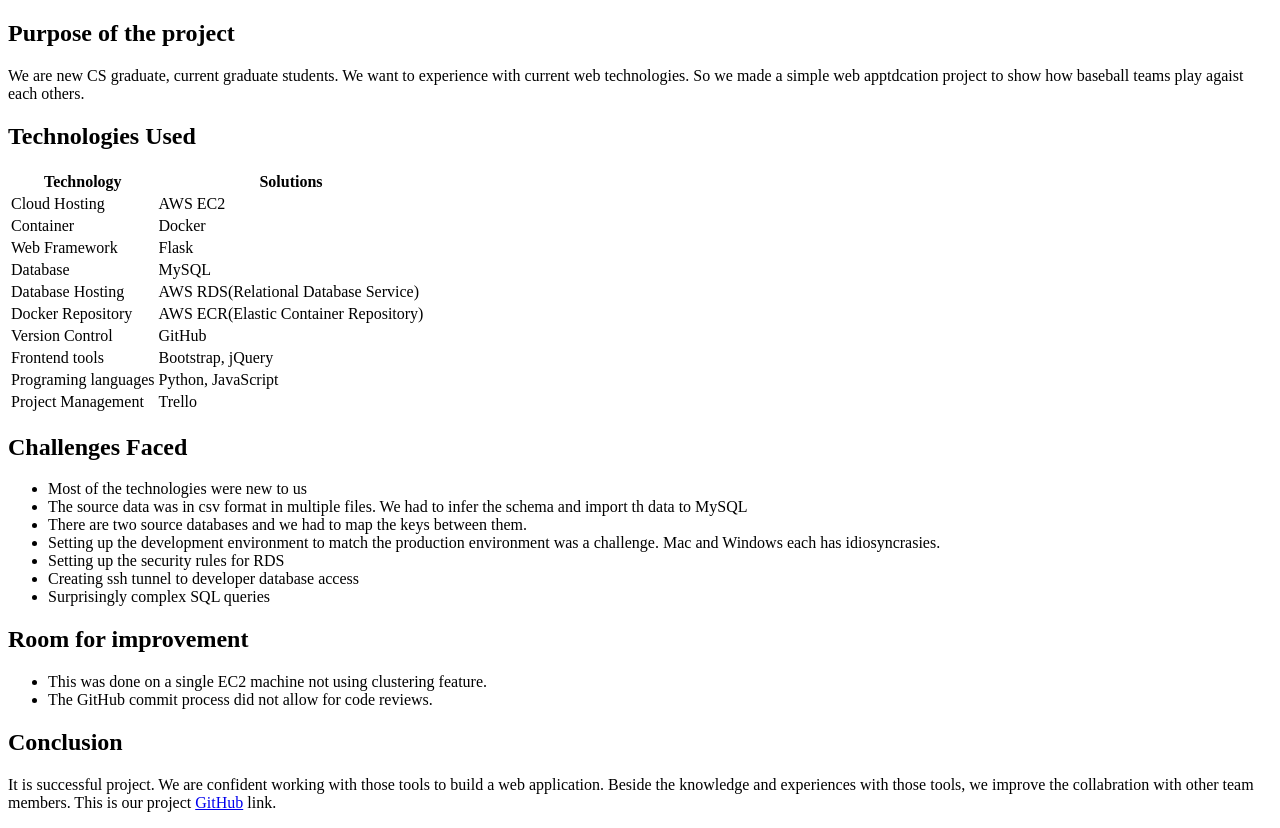
After one commit to Hien-TNguyen/mlb-h2h, a Flask app: page /about in a window 1280 px wide. The commit adds this page. Run offline with Flask 2, Linux system fonts and the light colour scheme; parts of the project's set-up code (start-up, migrations or seed data) failed here and were passed over; some libraries are stand-ins or nearby versions.

Commit message:
add About page, add total game row in compare.html

```diff
--- /dev/null
+++ b/Templates/about.html
@@ -0,0 +1,62 @@
+<!DOCTYPE html>
+<html>
+<head>
+<title>About MLBH2H Project</title>
+</head>
+<body>
+
+<p>
+<h2> Purpose of the project </h2>
+<p>We are new CS graduate, current graduate students. We want to experience with
+ current web technologies. So we made a simple web apptdcation project to show
+ how baseball teams play agaist each others.</p>
+<h2> Technologies Used </h2>
+<table>
+    <thead>
+        <tr>
+            <th>Technology</th>
+            <th>Solutions</th>
+        </tr>
+    </thead>
+    <tbody>
+        <tr><td style="text-align:left">Cloud Hosting </td>
+            <td style="text-align:left"> AWS EC2</td>
+        </tr>
+        <tr><td style="text-align:left">Container </td>
+            <td style="text-align:left"> Docker</td>
+        </tr>
+        <tr><td style="text-align:left">Web Framework </td><td style="text-align:left"> Flask</td></tr>
+        <tr><td style="text-align:left">Database </td><td style="text-align:left"> MySQL</td></tr>
+        <tr><td style="text-align:left">Database Hosting </td><td style="text-align:left"> AWS RDS(Relational Database Service)</td></tr>
+        <tr><td style="text-align:left">Docker Repository </td><td style="text-align:left"> AWS ECR(Elastic Container Repository)</td></tr>
+        <tr><td style="text-align:left">Version Control </td><td style="text-align:left"> GitHub</td></tr>
+        <tr><td style="text-align:left">Frontend tools </td><td style="text-align:left"> Bootstrap, jQuery</td></tr>
+        <tr><td style="text-align:left">Programing languages   </td><td style="text-align:left"> Python, JavaScript</td></tr>
+        <tr><td style="text-align:left">Project Management </td><td style="text-align:left"> Trello</td></tr>
+    </tbody>
+</table>
+<h2>Challenges Faced</h2>
+<ul>
+    <li>Most of the technologies were new to us</li>
+    <li>The source data was in csv format in multiple files.
+        We had to infer the schema and import th data to MySQL</li>
+    <li>There are two source databases and we had to map the keys between them.</li>
+    <li>Setting up the development environment to match the production environment was a challenge. Mac and Windows each has idiosyncrasies.</li>
+    <li>Setting up the security rules for RDS</li>
+    <li>Creating ssh tunnel to developer database access</li>
+    <li>Surprisingly complex SQL queries</li>
+</ul>
+<h2> Room for improvement </h2>
+<ul>
+    <li>This was done on a single EC2 machine not using clustering feature.</li>
+    <li>The GitHub commit process did not allow for code reviews.</li>
+</ul>
+
+<h2> Conclusion </h2>
+It is successful project. We are confident working with those tools to build a web application.
+Beside the knowledge and experiences with those tools, we improve the collabration with other team members.
+This is our project <a href="https://github.com/helstone28/mlb-h2h" target="_blank">GitHub</a> link.
+</p>
+
+</body>
+</html>
--- a/app.py
+++ b/app.py
@@ -19,15 +19,18 @@
 def index():
     return "FLASK PROJECT"
 
+@app.route("/about")
+def aboutPage():
+    return render_template("about.html")
+
 @app.route("/teams")
 def show_teams():
     cur, conn = connection()
 
-    query = """select distinct T.name, T.franchID, T.teamID
-            from lahman2016.Teams T JOIN lahman2016.TeamsFranchises TF
-            ON T.franchID = TF.franchID Where TF.active="Y"
-            AND T.name=TF.franchName ORDER BY T.name;"""
-
+    query = """SELECT distinct T.name, T.franchID, T.teamID
+               FROM lahman2016.Teams T JOIN lahman2016.TeamsFranchises TF ON T.franchID = TF.franchID
+               WHERE TF.active="Y" AND T.name=TF.franchName
+               ORDER BY T.name;"""
     cur.execute(query)
     data = cur.fetchall()
     len_data = len(data)
@@ -40,13 +43,16 @@
 def display_record(franchID):
     cur, conn = connection()
     query = """SELECT name, yearID, W , L, COALESCE(ROUND(W/(W+L),2)) as percentWin
-                FROM lahman2016.Teams where franchID= '{}' GROUP BY yearID;""".format(franchID)
+               FROM lahman2016.Teams
+               WHERE franchID= '{}'
+               GROUP BY yearID;""".format(franchID)
     cur.execute(query)
     records = cur.fetchall()
 
-    team_query = """select distinct T.name, T.franchID, T.teamID from lahman2016.Teams T JOIN
-            lahman2016.TeamsFranchises TF ON T.franchID = TF.franchID Where TF.active="Y"
-            AND T.name=TF.franchName AND T.franchID != '{}' ORDER BY T.name;""".format(franchID)
+    team_query = """SELECT distinct T.name, T.franchID, T.teamID
+                    FROM lahman2016.Teams T JOIN lahman2016.TeamsFranchises TF ON T.franchID = TF.franchID
+                    WHERE TF.active="Y" AND T.name=TF.franchName
+                        AND T.franchID != '{}' ORDER BY T.name;""".format(franchID)
     cur.execute(team_query)
     all_teams = cur.fetchall()
     len_data = len(all_teams)
@@ -56,55 +62,69 @@
 @app.route("/compare/<franchID1>/<franchID2>")
 def displayComparison(franchID1, franchID2):
     cur, conn = connection()
-    name_query = """select distinct T.name, T.franchID, T.teamID from lahman2016.Teams T JOIN
-            lahman2016.TeamsFranchises TF ON T.franchID = TF.franchID Where TF.active="Y"
-            AND T.name=TF.franchName AND (T.franchID = '{}' OR T.franchID = '{}');""".format(franchID1, franchID2)
+    name_query = """SELECT distinct T.name, T.franchID, T.teamID
+                    FROM lahman2016.Teams T JOIN lahman2016.TeamsFranchises TF ON T.franchID = TF.franchID
+                    WHERE TF.active="Y" AND T.name=TF.franchName
+                            AND (T.franchID = '{}' OR T.franchID = '{}');""".format(franchID1, franchID2)
     cur.execute(name_query)
     two_teams = cur.fetchall()
-    if two_teams[0]['franchID'] == franchID1:
-        team1_name = two_teams[0]['name'].upper()
-        teamID1 = two_teams[0]['teamID']
-        team2_name = two_teams[1]['name'].upper()
-        teamID2 = two_teams[1]['teamID']
-    elif two_teams[0]['franchID'] == franchID2:
-        team2_name = two_teams[0]['name'].upper()
-        teamID2 = two_teams[0]['teamID']
-        team1_name = two_teams[1]['name'].upper()
-        teamID1 = two_teams[1]['teamID']
+    for team in two_teams:
+        if team['franchID'] == franchID1:
+            team1_name = team['name'].upper()
+        elif team['franchID'] == franchID2:
+            team2_name = team['name'].upper()
 
-    query = """SELECT any_value(home) as team1, any_value(visitor) as team2, max(YEAR(date)) as yearID,
-                SUM(case when ((home_score>visitor_score and home='{0}') OR
-                (home_score<visitor_score and home='{1}')) then 1 else 0 end) as Team1_WIN,
-                SUM(case when ((home_score<visitor_score and home='{0}') OR
-                (home_score>visitor_score and home='{1}')) then 1 else 0 end) as Team2_WIN
-                from retrosheet.games where (visitor="{0}" OR visitor="{1}") and (home="{0}" OR home="{1}")
-                GROUP BY YEAR(date);""".format(teamID1, teamID2)
+    query =  """SELECT any_value(home) as team1,
+                       any_value(visitor) as team2,
+                       max(YEAR(date)) as yearID,
+                       SUM(case when ((home_score>visitor_score and home in (select teamID from lahman2016.Teams where franchID="{0}"))
+                            OR (home_score<visitor_score
+                                AND home in (select teamID from lahman2016.Teams where franchID="{1}"))) then 1 else 0 end) as Team1_WIN,
+                       SUM(case when ((home_score<visitor_score and home in(select teamID from lahman2016.Teams where franchID="{0}"))
+                            OR (home_score>visitor_score
+                                AND home in (select teamID FROM lahman2016.Teams WHERE franchID="{1}"))) then 1 else 0 end) as Team2_WIN
+                FROM retrosheet.games
+                WHERE (visitor in (select teamID from lahman2016.Teams where franchID="{0}") OR visitor in (select teamID from
+                        lahman2016.Teams where franchID="{1}")) and (home in (select teamID from lahman2016.Teams where franchID="{0}")
+                        OR home in (select teamID from lahman2016.Teams where franchID="{1}"))
+                GROUP BY YEAR(date);""".format(franchID1, franchID2)
+    cur.execute(query)
+    records = cur.fetchall()
 
-    # handle special team who change the teamID
-    # Florida Marlins(FLO) changed to Miami Marlins(MIA)
-    query_miami ="""SELECT any_value(home) as team1, any_value(visitor) as team2, max(YEAR(date)) as yearID,
-                SUM(case when ((home_score>visitor_score and (home='{0}' or home='MIA')) OR
-                (home_score<visitor_score and home='{1}')) then 1 else 0 end) as Team1_WIN,
-                SUM(case when ((home_score<visitor_score and (home='{0}' or home='MIA')) OR
-                (home_score>visitor_score and home='{1}')) then 1 else 0 end) as Team2_WIN
-                from retrosheet.games where (visitor="{0}" OR visitor="{1}" or visitor='MIA')
-                and (home="{0}" OR home="{1}" or home='MIA')
-                GROUP BY YEAR(date);""".format(teamID1, teamID2)
-    if franchID1 != "FLA":
-        cur.execute(query)
-    else:
-        cur.execute(query_miami)
-
-    records = cur.fetchall()
     for year in records:
         total_games = year['Team1_WIN'] + year['Team2_WIN']
         year['percentWin'] = round((year['Team1_WIN']/total_games),3)
         year['total_games'] = total_games
+    total1_win = sum(game['Team1_WIN'] for game in records)
+    total2_win = sum(game['Team2_WIN'] for game in records)
     num_game = sum(game['total_games'] for game in records)
+    percent1_win = round(total1_win/num_game, 3)
 
     conn.close()
     return render_template("compare.html", record=records, team1=team1_name,
-                           team2=team2_name, num_game=num_game)
+                           team2=team2_name, num_game=num_game, total1_win=total1_win,
+                           total2_win=total2_win, percent1_win=percent1_win)
 
+@app.route("/compare/<startYear>/<endYear>")
+def showBetweenYears(startYear, endYear):
+    cur, conn = connection()
+    query = """SELECT any_value(home) as team1,
+                    any_value(visitor) as team2,
+                    max(YEAR(date)) as yearID,
+                    SUM(case when ((home_score>visitor_score and home in (select teamID from lahman2016.Teams WHERE franchID="{0}"))
+                        OR (home_score<visitor_score and home in (select teamID from lahman2016.Teams WHERE franchID="{1}"))) then 1 else 0 end) as Team1_WIN,
+                    SUM(case when ((home_score<visitor_score and home in(select teamID from lahman2016.Teams where franchID="{0}"))
+                        OR (home_score>visitor_score and home in (select teamID from lahman2016.Teams where franchID="{1}"))) then 1 else 0 end) as Team2_WIN
+                FROM retrosheet.games
+                WHERE (visitor in (select teamID from lahman2016.Teams where franchID="{0}")
+                        OR visitor in (select teamID from lahman2016.Teams where franchID="{1}"))
+                        AND (home in (select teamID from lahman2016.Teams where franchID="{0}")
+                        OR home in (select teamID from lahman2016.Teams where franchID="{1}"))
+                        AND (YEAR(date) between '{2}' and '{3}')
+                GROUP BY YEAR(date);""".format(franchID1, franchID2, startYear, endYear)
+    cur.execute(query)
+    year_range = cur.fetchall()
+
+    return "test"
 if __name__ == "__main__":
     app.run(host="0.0.0.0", port=5000, debug=True)
```
Also changed, not shown: Templates/compare.html (+12 -3 lines).
